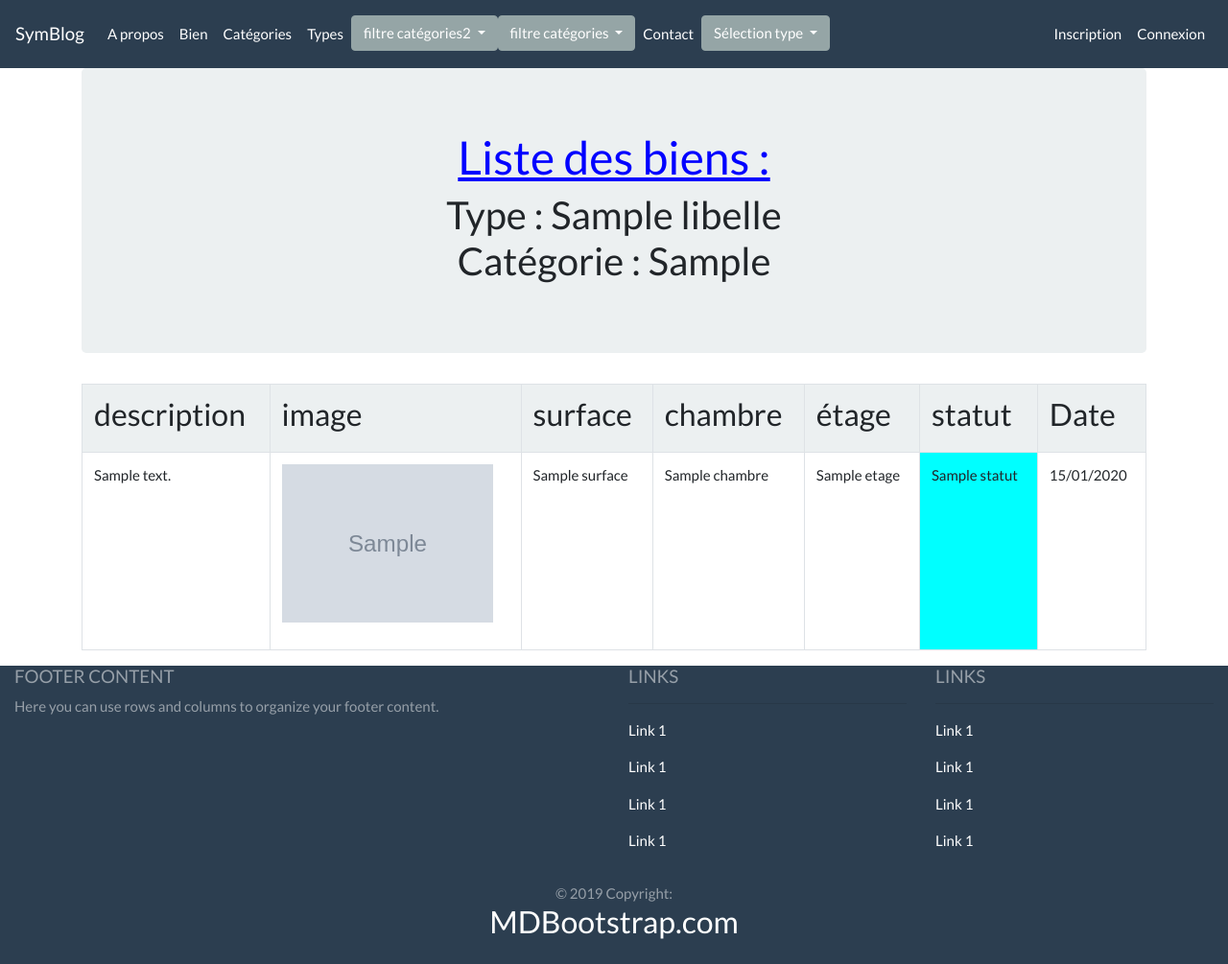
After one commit to marcelnuzzo/immo_agence, a Symfony app: template templates/blog/venteLocBien.html.twig in a window 1280 px wide. The commit adds this page. Shown: the whole page at 96% size. Run offline with Twig, Linux system fonts and the light colour scheme; the template is opened without the code that fills it: most values are stand-ins (such as "Sample title", 1, 10 or a date in 2020); grey boxes marked "Sample" are stand-in pictures; some libraries are stand-ins or nearby versions.

Commit message:
dropdown tipe/categorie/biens OK.,pb categorie_id au lieu de categorie.libelle

```diff
--- a/templates/base.html.twig
+++ b/templates/base.html.twig
@@ -104,21 +104,21 @@ a#cRetour.cVisible{
                       </button>
                       <ul class="dropdown-menu">
                         <li class="dropdown-submenu">
-                          <a tabindex="-1" href="{{ path('location') }} ">Location</a>
+                          <a tabindex="-1" href="{{ path('location3') }} ">Location</a>
                           <ul class="dropdown-menu">
-                            <li><a href="#">Appartement</a></li>
-                            <li><a href="#">Terrain</a></li>
-                            <li><a href="#">Maison</a></li>
-                            <li><a href="#">Igloo</a></li>
+                            <li><a href="{{ path('location3/appart3') }}">Appartement</a></li>
+                            <li><a href="{{ path('location3/terrain3') }}">Terrain</a></li>
+                            <li><a href="{{ path('location3/maison3') }}">Maison</a></li>
+                            <li><a href="{{ path('location3/igloo3') }}">Igloo</a></li>
                           </ul>
                         </li>
                         <li class="dropdown-submenu">
-                          <a tabindex="-1" href="{{ path('vente') }}">Vente</a>
+                          <a tabindex="-1" href="{{ path('vente3') }}">Vente</a>
                           <ul class="dropdown-menu">
-                            <li><a href="#">Appartement</a></li>
-                            <li><a href="#">Terrain</a></li>
-                            <li><a href="#">Maison</a></li>
-                            <li><a href="#">Igloo</a></li>
+                            <li><a href="{{ path('vente3/appart3') }}">Appartement</a></li>
+                            <li><a href="{{ path('vente3/terrain3') }}">Terrain</a></li>
+                            <li><a href="{{ path('vente3/maison3') }}">Maison</a></li>
+                            <li><a href="{{ path('vente3/igloo3') }}">Igloo</a></li>
                           </ul>
                         </li>
                       </ul>
--- a/templates/blog/vente.html.twig
+++ b/templates/blog/venteLoc.html.twig
@@ -5,7 +5,8 @@
 {% block body %}
 
 <div class = "jumbotron">
-    <h1 id="haut" style="text-decoration:underline;color:blue;text-align:center">Liste des ventes</h1>
+    <h1 id="haut" style="text-decoration:underline;color:blue;text-align:center">Liste des biens :</h1>
+    <h2 style="text-align:center">Type :&nbsp{{ libelle }}</h2>
 </div>
 <table class="table table-striped table-bordered table-hover">
     <tr>
--- /dev/null
+++ b/templates/blog/venteLocBien.html.twig
@@ -0,0 +1,42 @@
+{% extends 'base.html.twig' %}
+
+{% block title %}{{ parent() }}/Liste des biens{% endblock %}
+
+{% block body %}
+
+<div class = "jumbotron">
+    <h1 id="haut" style="text-decoration:underline;color:blue;text-align:center">Liste des biens :</h1>
+    <h2 style="text-align:center">Type :&nbsp{{ libelle }}</br>Catégorie :&nbsp{{ libelle2 }}</h2>
+</div>
+<table class="table table-striped table-bordered table-hover">
+    <tr>
+        <th><h3>description</h3></th>
+        <th><h3>image</h3></th>
+        <th><h3>surface</h3></th>
+        <th><h3>chambre</h3></th>
+        <th><h3>étage</h3></th>
+        <th><h3>statut</h3></th>
+        <th><h3>Date</h3></th>
+    </tr>
+    {%for tipe in tipes %}
+        <tr>
+            <td>{{ tipe.description }}</td>
+            <td>
+                <p>
+                    <img src=" {{ tipe.image }} " alt="" width="220">
+                </p>
+            </td>
+            <td>{{ tipe.surface }}</td>
+            <td>{{ tipe.chambre }}</td>
+            <td>{{ tipe.etage }}</td>
+            {% if tipe.statut == "archivé" %}
+                <td style="background-color:red">{{ tipe.statut }}</td>
+            {% else %}
+                <td style="background:cyan">{{ tipe.statut }}</td>
+            {% endif %}
+            <td>{{ tipe.created_at | date('d/m/Y') }}</td>
+        </tr>
+    {% endfor %}
+</table>
+
+{% endblock %}
```
Also changed, not shown: src/Controller/BlogController.php (+87 -8 lines), src/Repository/TipeRepository.php (+23 -1 lines).
